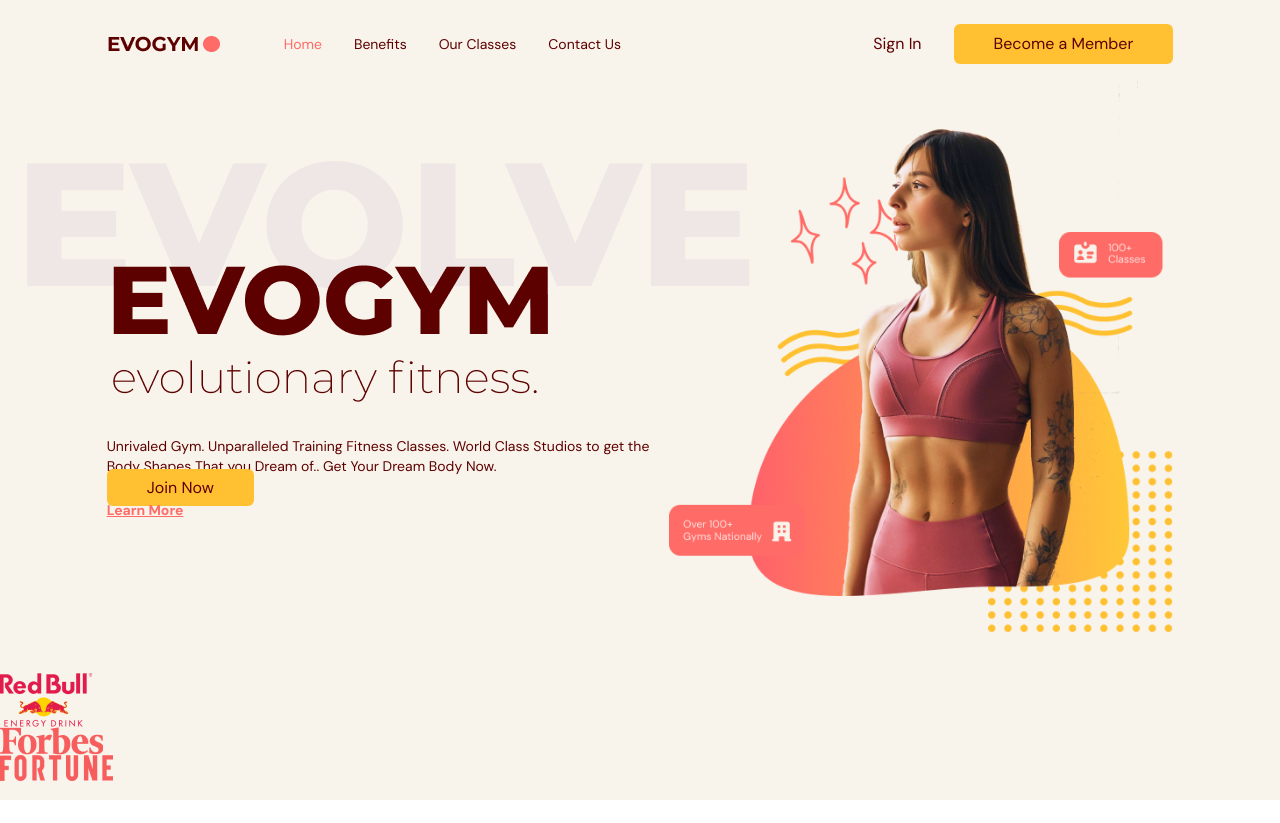
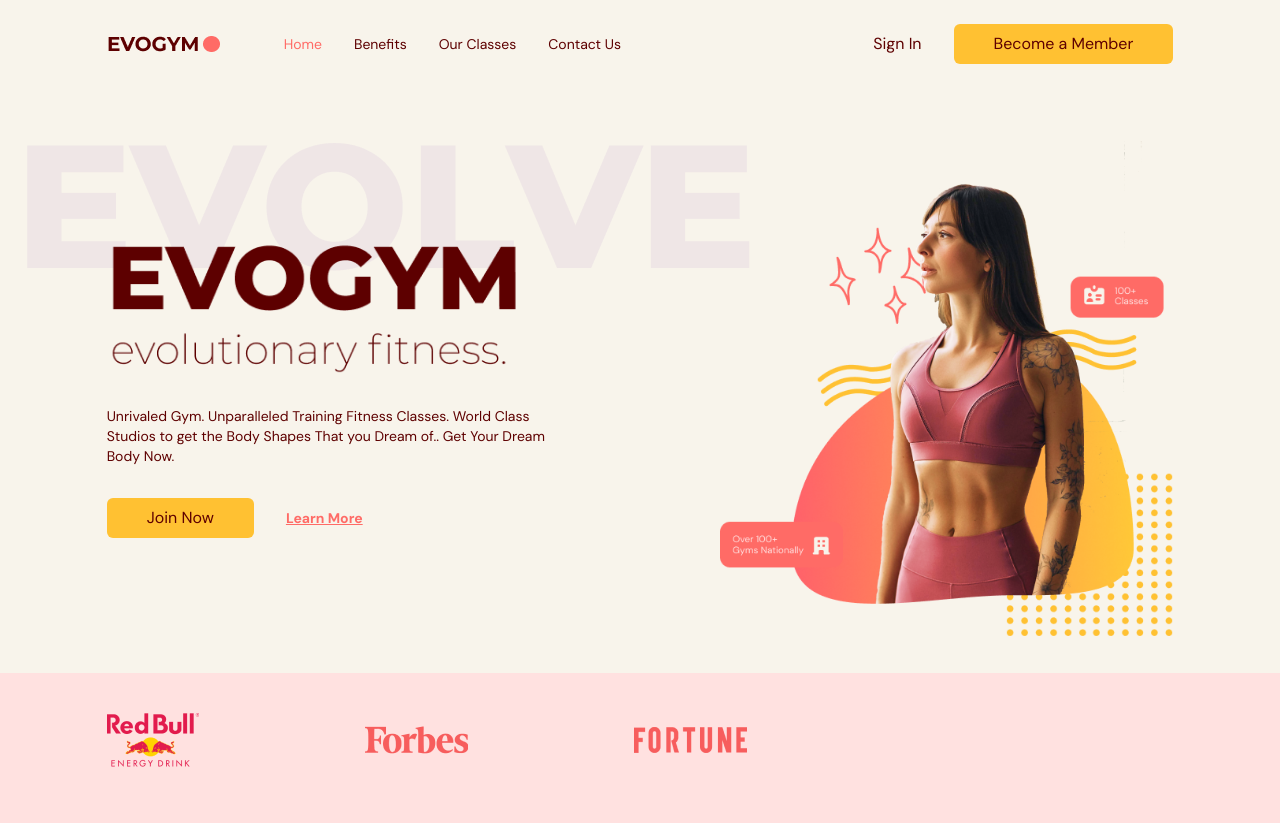
Before and after one commit to AbdelwahabTop/gym-typescript-tailwind, a React (Vite) app: page / in a window 1280 px wide. Before the commit the page ends 800 px from the top, so only its background shows below. Built offline with nearby package versions, Linux system fonts and the light colour scheme.

Commit message:
Finish Home section

```diff
--- a/src/scenes/home/index.tsx
+++ b/src/scenes/home/index.tsx
@@ -19,11 +19,24 @@
   return (
     <section id="home" className="gap-16 bg-gray-20 py-10 md:h-full md:pb-0">
       {/* IMAGE AND MAIN HEADER */}
-      <div className="mx-auto w-5/6 items-center justify-center md:flex md:h-5/6">
+      <motion.div
+        className="mx-auto w-5/6 items-center justify-center md:flex md:h-5/6"
+        onViewportEnter={() => setSelectedPage(SelectedPage.Home)}
+      >
         {/* MAIN HEADER */}
         <div className="z-10 mt-32 md:basis-3/5">
           {/* HEADINGS */}
-          <div className="md:-mt-20">
+          <motion.div
+            className="md:-mt-20"
+            initial="hidden"
+            whileInView="visible"
+            viewport={{ once: true, amount: 0.5 }}
+            transition={{ duration: 0.5 }}
+            variants={{
+              hidden: { opacity: 0, x: -50 },
+              visible: { opacity: 1, x: 0 },
+            }}
+          >
             <div className="relative">
               <div className="before:absolute before:-top-20 before:-left-20 before:z-[-1] md:before:content-evolvetext">
                 <img alt="home-page-text" src={HomePageText} />
@@ -35,10 +48,20 @@
               Studios to get the Body Shapes That you Dream of.. Get Your Dream
               Body Now.
             </p>
-          </div>
+          </motion.div>
 
           {/* ACTIONS */}
-          <div>
+          <motion.div
+            className="mt-8 flex items-center gap-8 md:justify-start"
+            initial="hidden"
+            whileInView="visible"
+            viewport={{ once: true, amount: 0.5 }}
+            transition={{ delay: 0.2, duration: 0.5 }}
+            variants={{
+              hidden: { opacity: 0, x: -50 },
+              visible: { opacity: 1, x: 0 },
+            }}
+          >
             <ActionButton setSelectedPage={setSelectedPage}>
               Join Now
             </ActionButton>
@@ -49,20 +72,20 @@
             >
               <p>Learn More</p>
             </AnchorLink>
-          </div>
+          </motion.div>
         </div>
 
         {/* IMAGE */}
-        <div>
+        <div className="flex basis-3/5 justify-center md:z-10 md:ml-40 md:mt-16 md:justify-items-end">
           <img alt="home-pageGraphic" src={HomePageGraphic} />
         </div>
-      </div>
+      </motion.div>
 
       {/* SPONSERS */}
       {isAboveMediumScreens && (
-        <div>
-          <div>
-            <div>
+        <div className="h-[150px] w-full bg-primary-100 py-10">
+          <div className="mx-auto w-5/6">
+            <div className="flex w-3/5 items-center justify-between gap-8">
               <img alt="redbull-sponsor" src={SponsorRedBull} />
               <img alt="forbes-sponsor" src={SponsorForbes} />
               <img alt="fortune-sponsor" src={SponsorFortune} />
```
